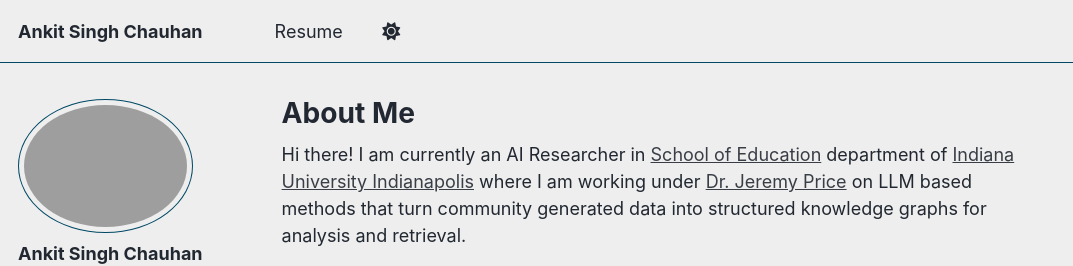
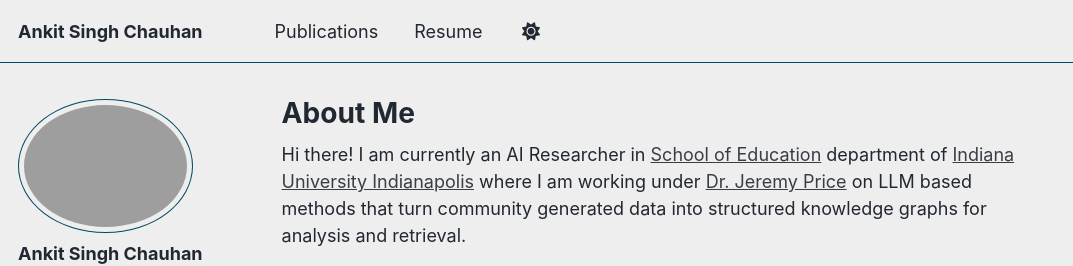
Before and after one commit to anchauha/anchauha.github.io, a Jekyll site: the page built from _pages/about.md, in a window 1280 px wide. Shown: the top 266 px of the page, without its empty margins (0-1073 px from the left). Built offline with Jekyll 4.4.1, drawn with Linux system fonts in a browser that asks for light colours; a script that is not in the unit is left out.

Commit message:
Update navigation to include Publications link

```diff
--- a/_data/navigation.yml
+++ b/_data/navigation.yml
@@ -8,8 +8,8 @@
 #      Markdown formatted page while the second is generated using JSON.
 
 main:
-  # - title: "Projects"
-  #   url: /publications/
+  - title: "Publications"
+    url: /publications/
 
   - title: "Resume"
     url: /files/resume.pdf
```
